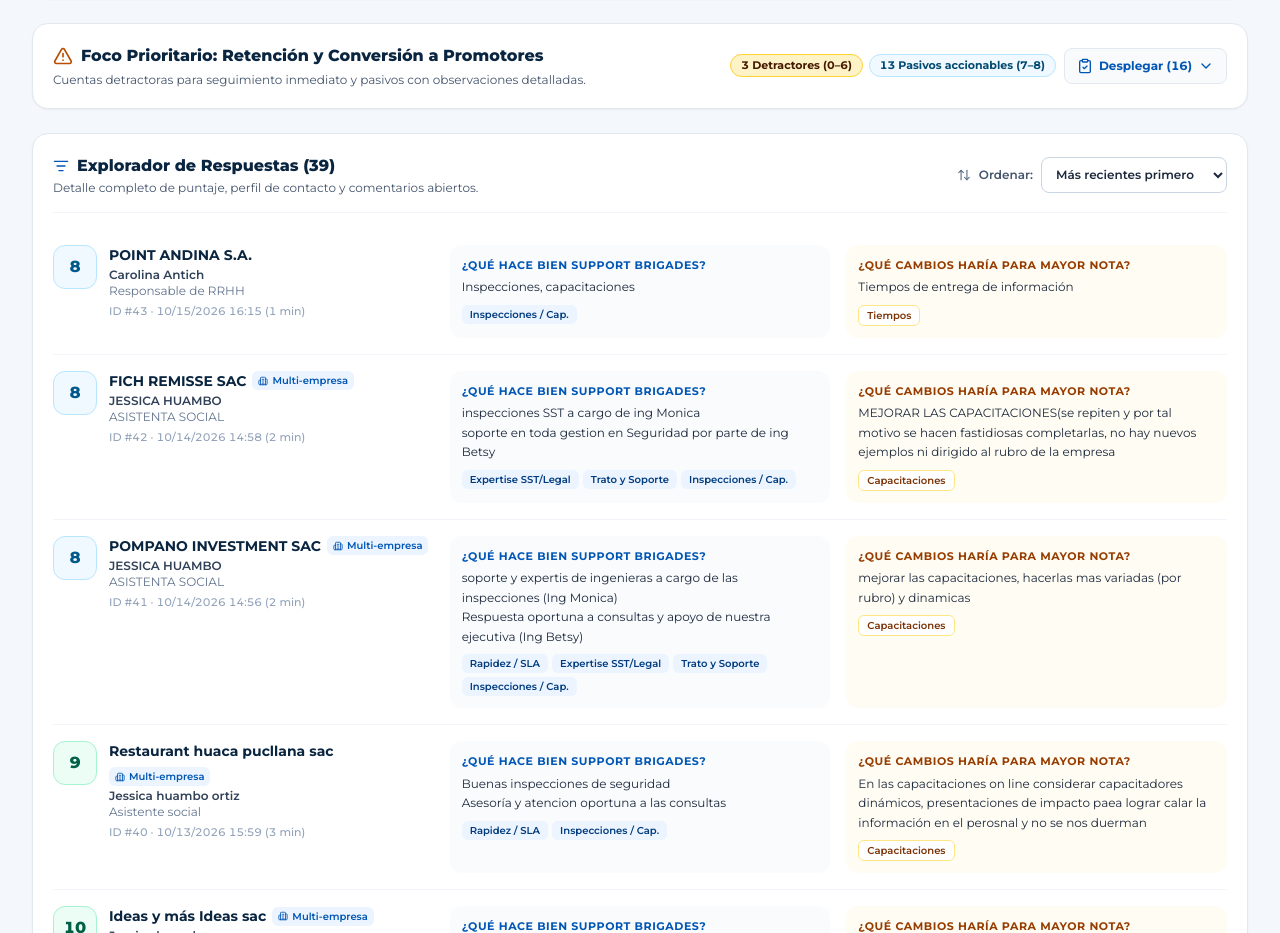
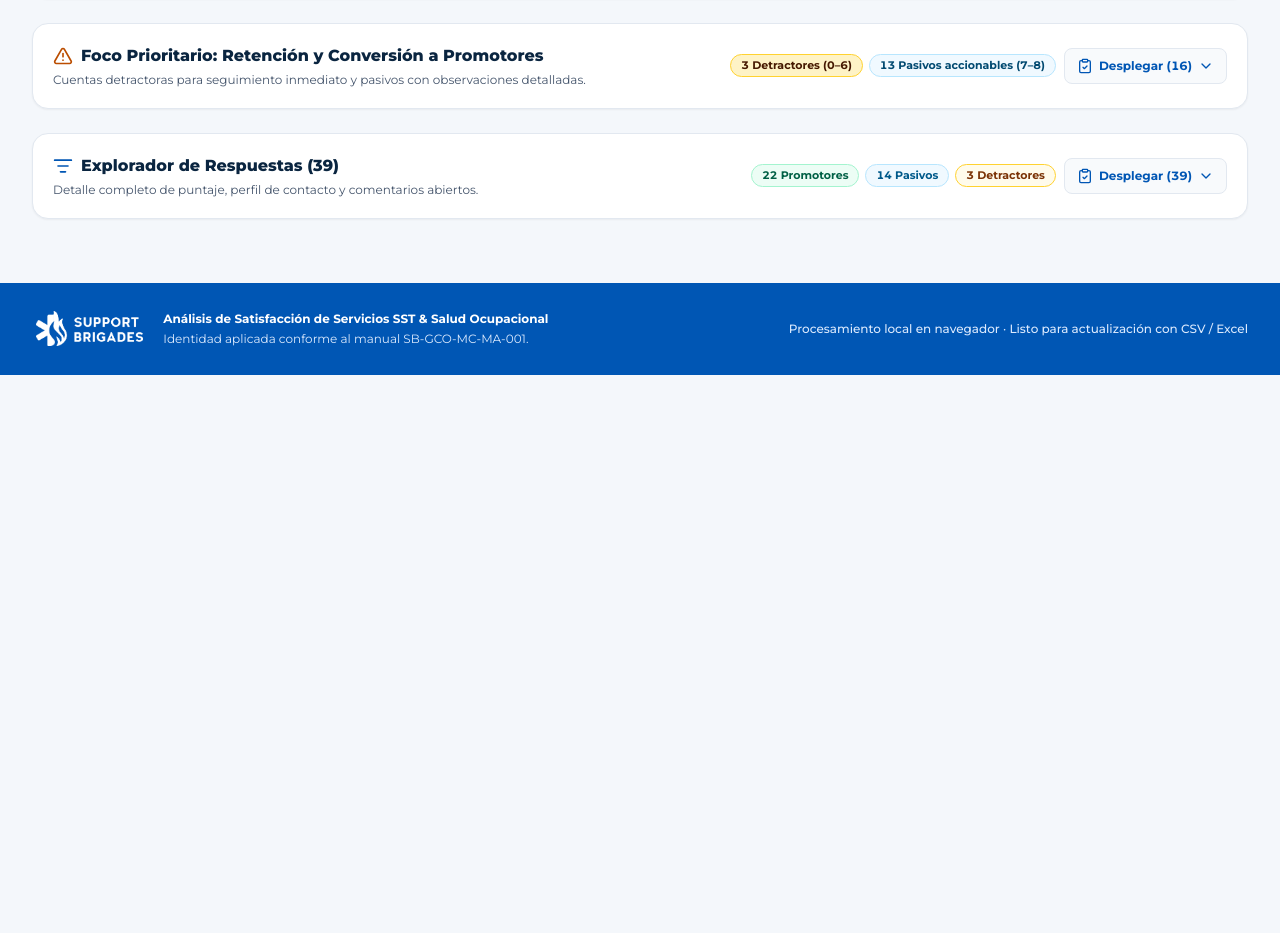
Before and after one commit to paulchuyesch/encuesta-2026-support-brigades, a Next.js app: page / in a window 1280 px wide. Shown: the part 1900-2833 px from the top of the page. After the commit the page ends 2275 px from the top, so only its background shows below. Built offline with nearby package versions, Linux system fonts and the light colour scheme.

Commit message:
feat: make ResponsesExplorer collapsible by default

```diff
--- a/src/components/ResponsesExplorer.tsx
+++ b/src/components/ResponsesExplorer.tsx
@@ -7,7 +7,8 @@ import {
   SEGMENT_CONFIG,
   STRENGTH_THEME_MAP,
 } from '@/lib/ui-helpers';
-import type { SurveyResponse } from '@/lib/types';
+import type { NpsSegment, SurveyResponse } from '@/lib/types';
+import { CollapsibleSection } from './CollapsibleSection';
 
 interface ResponsesExplorerProps {
   responses: SurveyResponse[];
@@ -16,6 +17,8 @@ interface ResponsesExplorerProps {
 }
 
 type SortKey = 'recent' | 'score_asc' | 'score_desc';
+
+const SEGMENT_ORDER: NpsSegment[] = ['promoter', 'passive', 'detractor'];
 
 export function ResponsesExplorer({
   responses,
@@ -30,25 +33,31 @@ export function ResponsesExplorer({
     return b.completedTimestamp - a.completedTimestamp || b.id - a.id;
   });
 
+  const summaryPills = SEGMENT_ORDER.map((seg) => {
+    const count = responses.filter((r) => r.segment === seg).length;
+    if (count === 0) return null;
+    const config = SEGMENT_CONFIG[seg];
     return (
-    <section
-      aria-label="Explorador completo de respuestas"
-      className="rounded-2xl border border-slate-200 bg-white p-5 shadow-xs"
+      <span
+        key={seg}
+        className={`rounded-full px-2.5 py-0.5 text-[11px] font-bold tabular-nums ${config.badgeClass}`}
       >
-      <div className="flex flex-col gap-3 border-b border-slate-100 pb-4 sm:flex-row sm:items-center sm:justify-between">
-        <div>
-          <div className="flex items-center gap-2">
-            <ListFilter className="h-4 w-4 text-[#0056B4]" aria-hidden="true" />
-            <h2 className="text-base font-extrabold text-[#0A2540]">
-              Explorador de Respuestas ({responses.length})
-            </h2>
-          </div>
-          <p className="mt-0.5 text-xs text-slate-600">
-            Detalle completo de puntaje, perfil de contacto y comentarios abiertos.
-          </p>
-        </div>
+        {count} {config.shortLabel}
+      </span>
+    );
+  });
 
-        <div className="no-print flex items-center gap-2">
+  return (
+    <CollapsibleSection
+      id="responses-explorer-panel"
+      ariaLabel="Explorador completo de respuestas"
+      icon={<ListFilter className="h-5 w-5 shrink-0 text-[#0056B4]" aria-hidden="true" />}
+      title={`Explorador de Respuestas (${responses.length})`}
+      subtitle="Detalle completo de puntaje, perfil de contacto y comentarios abiertos."
+      summaryPills={summaryPills}
+      itemCount={responses.length}
+    >
+      <div className="no-print mb-4 flex items-center justify-end gap-2 border-b border-slate-100 pb-3">
         <ArrowUpDown className="h-3.5 w-3.5 text-slate-500" aria-hidden="true" />
         <label htmlFor="sort-select" className="text-xs font-semibold text-slate-600">
           Ordenar:
@@ -64,7 +73,6 @@ export function ResponsesExplorer({
           <option value="score_desc">Mayor puntaje primero</option>
         </select>
       </div>
-      </div>
 
       {sortedResponses.length === 0 ? (
         <div className="py-12 text-center">
@@ -76,7 +84,7 @@ export function ResponsesExplorer({
           </p>
         </div>
       ) : (
-        <div className="mt-4 divide-y divide-slate-100">
+        <div className="divide-y divide-slate-100">
           {sortedResponses.map((item) => {
             const anon = anonMap.get(item.id);
             const company = presentationMode ? (anon?.displayCompany ?? 'Empresa') : item.company;
@@ -88,7 +96,7 @@ export function ResponsesExplorer({
             return (
               <article
                 key={item.id}
-                className="print-break-avoid grid grid-cols-1 gap-4 py-4 lg:grid-cols-12"
+                className="print-break-avoid grid grid-cols-1 gap-4 py-4 first:pt-0 lg:grid-cols-12"
               >
                 {/* Left Meta Column */}
                 <div className="flex items-start gap-3 lg:col-span-4">
@@ -101,7 +109,7 @@ export function ResponsesExplorer({
                     <div className="flex flex-wrap items-center gap-1.5">
                       <h3 className="text-sm font-bold text-[#0A2540]">{company}</h3>
                       {item.isInternal && (
-                        <span className="rounded-md bg-slate-100 px-1.5 py-0.5 text-[10px] font-bold text-slate-700 border border-slate-200">
+                        <span className="rounded-md border border-slate-200 bg-slate-100 px-1.5 py-0.5 text-[10px] font-bold text-slate-700">
                           Interno
                         </span>
                       )}
@@ -184,6 +192,6 @@ export function ResponsesExplorer({
           })}
         </div>
       )}
-    </section>
+    </CollapsibleSection>
   );
 }
```
Lines whose indentation alone changed are shown as unchanged.
